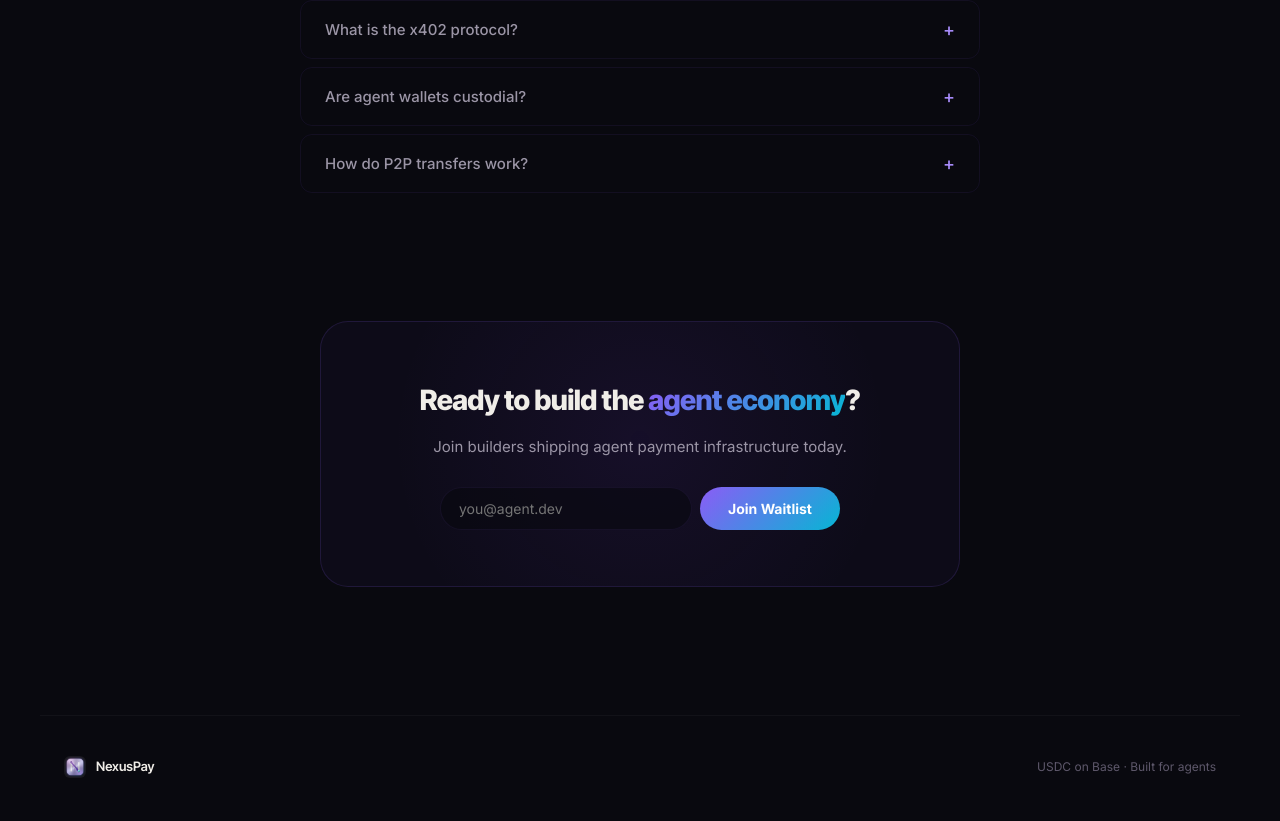
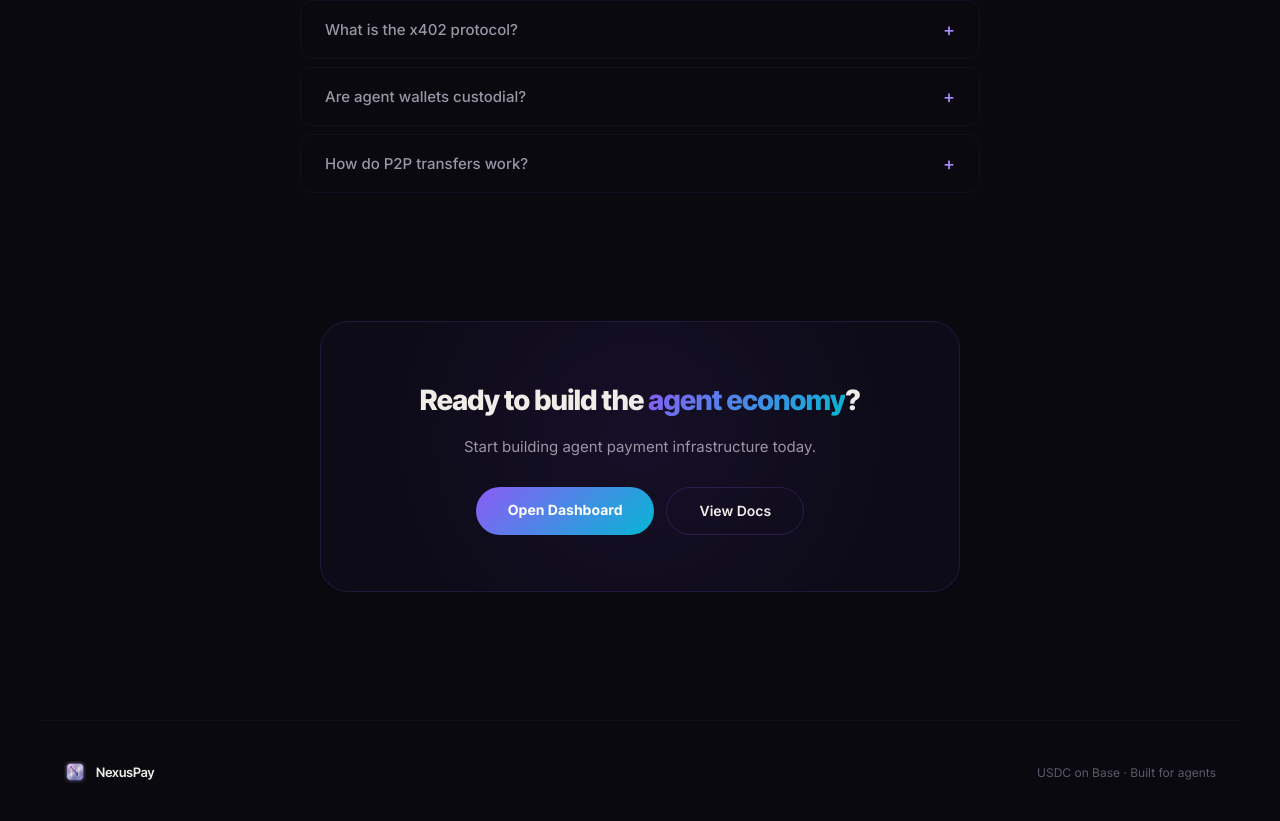
Before and after one commit to cheekymonkeydev/nexuspay, a Next.js app: page / in a window 1280 px wide. Shown: the part 4296-5117 px from the top of the page. Built offline with nearby package versions, Linux system fonts and the light colour scheme.

Commit message:
Replace waitlist with dashboard/docs CTA buttons

```diff
--- a/src/app/page.tsx
+++ b/src/app/page.tsx
@@ -754,31 +754,27 @@ export default function LandingPage() {
               Ready to build the <GradientText>agent economy</GradientText>?
             </h2>
             <p style={{ color: "var(--text-secondary)", marginBottom: 28, fontSize: 15 }}>
-              Join builders shipping agent payment infrastructure today.
+              Start building agent payment infrastructure today.
             </p>
-            <div style={{ display: "flex", gap: 8, maxWidth: 400, margin: "0 auto" }}>
-              <input
-                type="email" placeholder="you@agent.dev"
-                value={email} onChange={(e) => setEmail(e.target.value)}
-                style={{
-                  flex: 1, padding: "12px 18px", borderRadius: 99,
-                  background: "rgba(9,9,15,0.6)", border: "1px solid var(--border)",
-                  color: "var(--text)", fontSize: 14, outline: "none",
-                  fontFamily: "var(--font-body)",
-                  transition: "border-color 0.2s",
-                }}
-                onFocus={(e) => (e.currentTarget.style.borderColor = "var(--violet-500)")}
-                onBlur={(e) => (e.currentTarget.style.borderColor = "var(--border)")}
-              />
-              <button style={{
-                padding: "12px 28px", borderRadius: 99,
+            <div style={{ display: "flex", gap: 12, justifyContent: "center", flexWrap: "wrap" }}>
+              <Link href="/dashboard" style={{
+                padding: "12px 32px", borderRadius: 99,
                 background: "var(--gradient-brand)",
                 color: "white", fontWeight: 700, fontSize: 14,
                 transition: "transform 0.2s, box-shadow 0.2s",
               }}
               onMouseEnter={(e) => { e.currentTarget.style.transform = "translateY(-1px)"; e.currentTarget.style.boxShadow = "0 6px 20px var(--glow-violet)"; }}
               onMouseLeave={(e) => { e.currentTarget.style.transform = "translateY(0)"; e.currentTarget.style.boxShadow = "none"; }}
-              >Join Waitlist</button>
+              >Open Dashboard</Link>
+              <Link href="/docs" style={{
+                padding: "12px 32px", borderRadius: 99,
+                border: "1px solid var(--border-hover)",
+                color: "var(--text)", fontWeight: 600, fontSize: 14,
+                transition: "background 0.2s, border-color 0.2s",
+              }}
+              onMouseEnter={(e) => { e.currentTarget.style.background = "rgba(139,92,246,0.06)"; e.currentTarget.style.borderColor = "var(--violet-400)"; }}
+              onMouseLeave={(e) => { e.currentTarget.style.background = "transparent"; e.currentTarget.style.borderColor = "var(--border-hover)"; }}
+              >View Docs</Link>
             </div>
           </div>
         </div>
```
